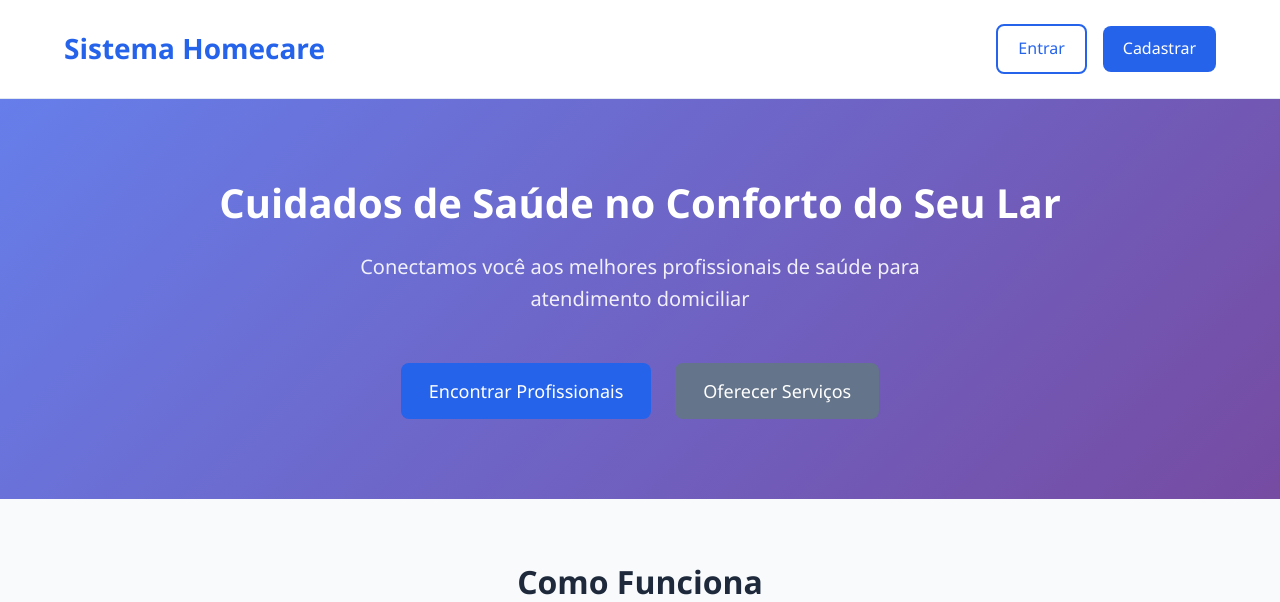
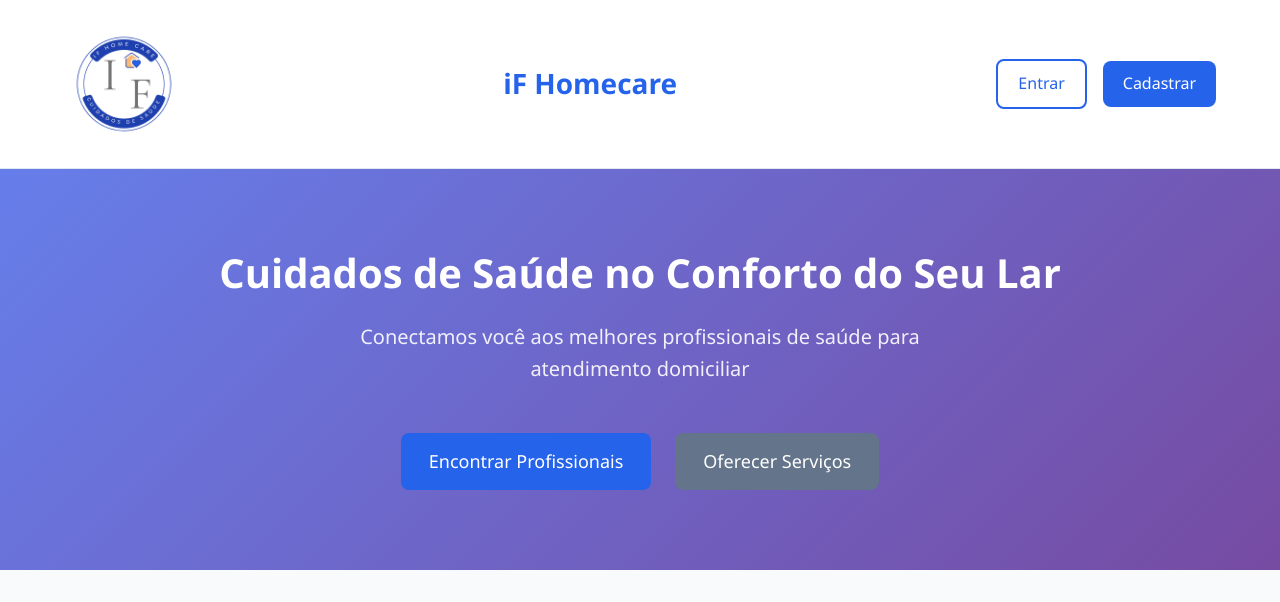
Before and after one commit to jrafaelg/if_homecare_matheus, a PHP site: page /if_homecare/index.php in a window 1280 px wide. Shown: the top 602 px of the page. Run offline with PHP 8.4, Linux system fonts and the light colour scheme.

Commit message:
adição do logo

```diff
--- a/auth/login.php
+++ b/auth/login.php
@@ -55,7 +55,6 @@ if ($_SERVER['REQUEST_METHOD'] === 'POST') {
             <h1><?= SITE_NAME ?></h1>
             <p>Faça login para continuar</p>
         </div>
-
         <?php if ($error): ?>
             <div class="alert alert-error">
                 <?= $error ?>
--- a/config/config.php
+++ b/config/config.php
@@ -5,7 +5,7 @@ if (session_status() === PHP_SESSION_NONE) {
 }
 
 // Configurações Gerais do Sistema
-define('SITE_NAME', 'Sistema Homecare');
+define('SITE_NAME', 'iF Homecare');
 define('SITE_URL', 'http://localhost/if_homecare');
 define('BASE_PATH', __DIR__ . '/..');
 
--- a/index.php
+++ b/index.php
@@ -19,7 +19,9 @@ if (isLoggedIn()) {
 <header class="site-header">
     <div class="container">
         <div class="header-content">
+            <img src="./imagens/Logo.png" alt="" width="120px">
             <h1 class="logo"><?= SITE_NAME ?></h1>
+            <!-- <img src="./imagens.Logo.png" alt=""> -->
             <nav class="header-nav">
                 <a href="auth/login.php" class="btn btn-outline">Entrar</a>
                 <a href="auth/registro.php" class="btn btn-primary">Cadastrar</a>
```
Also changed, not shown: imagens/Logo.png (added).
